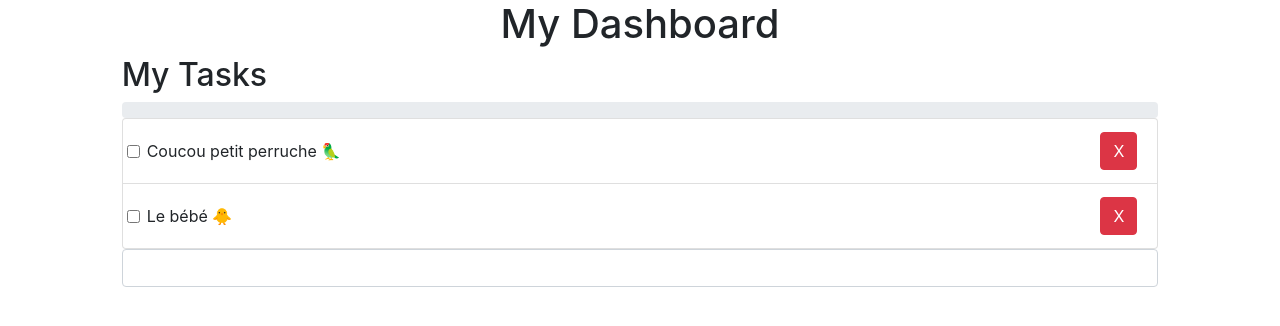
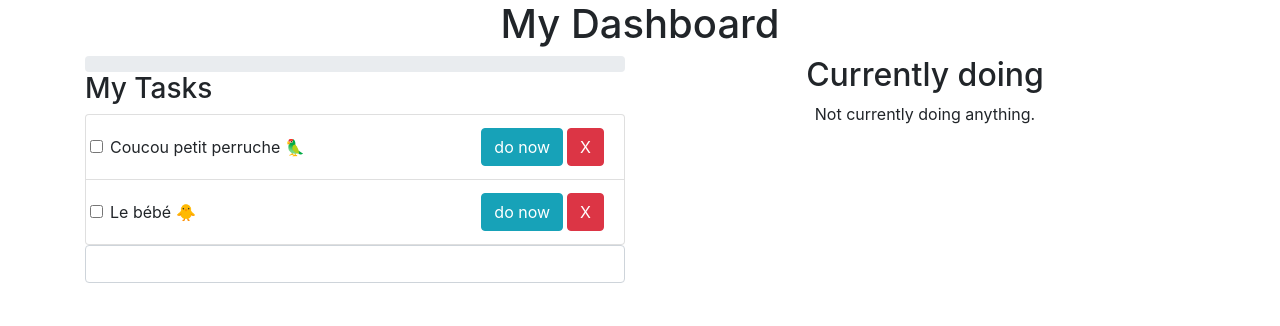
Before and after one commit to AraHugoAra/pomodoro-matrice, a React (Create React App) app: page / in a window 1280 px wide. Shown: the top 326 px of the page. Built offline with nearby package versions, Linux system fonts and the light colour scheme.

Commit message:
step 6 en cours

```diff
--- a/public/index.html
+++ b/public/index.html
@@ -5,10 +5,10 @@
     <meta http-equiv="X-UA-Compatible" content="IE=edge">
     <meta name="viewport" content="width=device-width, initial-scale=1.0">
     <link rel="stylesheet" href="https://cdn.jsdelivr.net/npm/bootstrap@4.1.3/dist/css/bootstrap.min.css" integrity="sha384-MCw98/SFnGE8fJT3GXwEOngsV7Zt27NXFoaoApmYm81iuXoPkFOJwJ8ERdknLPMO" crossorigin="anonymous">
-
     <title>Pomodoro To Do</title>
 </head>
 <body>
-    <div class="col-sm-10 offset-1" id="root"></div>
+    <h1 class="text-center">My Dashboard</h1>
+    <div class="container" id="root"></div>
 </body>
 </html>
--- /dev/null
+++ b/src/App.jsx
@@ -0,0 +1,20 @@
+import React, { useState } from 'react'
+import Currently from "./Currently"
+import MyTasks from "./MyTasks"
+
+export default function App() {
+    const [tasks, setTasks] = useState([
+        {content: "Coucou petit perruche 🦜", finished: false},
+        {content: "Le bébé 🐥", finished: false}
+    ])
+    const [focused, setFocus] = useState("");
+    return(
+        <div className="row">
+            <MyTasks tasks={tasks} setTasks={setTasks} />
+            <Currently
+                tasks={tasks}
+                focused={focused}
+                setFocus={setFocus} />
+        </div>
+    )
+}
--- /dev/null
+++ b/src/Currently.jsx
@@ -0,0 +1,12 @@
+import React from "react";
+
+export default function Currently({ tasks, focused, setFocus }) {
+  return (
+    <div className="col">
+        <h2 className="text-center">Currently doing</h2>
+        <p className="text-center">
+            {focused ? `${focused}` : "Not currently doing anything."}
+        </p>
+    </div>
+  )
+}
--- a/src/app.jsx
+++ b/src/MyTasks.jsx
@@ -1,12 +1,8 @@
-import React, { useState } from "react";
+import React from "react";
 import NewTask from "./NewTask";
 import TasksList from "./TasksList";
 
-export default function App() {
-    const [tasks, setTasks] = useState([
-        {content: "Coucou petit perruche 🦜", finished: false},
-        {content: "Le bébé 🐥", finished: false}
-    ])
+export default function MyTasks({ tasks, setTasks }) {
 
     function handleSubmit(e) {
         e.preventDefault()
@@ -15,10 +11,9 @@ export default function App() {
     }
 
   return (
-    <>
-        <h1 className="text-center">My Dashboard</h1>
+    <div className="col" >
         <TasksList tasks={tasks} setTasks={setTasks} />
         <NewTask handleSubmit={handleSubmit} />
-    </>
+    </div>
   );
 }
--- a/src/TasksList.jsx
+++ b/src/TasksList.jsx
@@ -15,8 +15,8 @@ export default function TasksList({ tasks, setTasks }) {
     }
     return(
         <>
-            <h2>My Tasks</h2>
             <ProgressBar tasks={tasks} />
+            <h3>My Tasks</h3>
             <ul className="list-group">
                 {tasks.map((task, index) =>
                 <li
@@ -26,18 +26,24 @@ export default function TasksList({ tasks, setTasks }) {
                     <input
                         className="form-check-input mb-1"
                         type="checkbox"
-                        // name={index}
                         id={index}
                         onChange={() => {handleCheck(task, index)}}
                     />
                     <label className="my-2" htmlFor={index}>{task.content}
                     </label>
-                    <button
-                        className="btn btn-danger"
-                        onClick={(e) => handleDelete(e, task)}
-                    >
-                        X
-                    </button>
+                    <div>
+                        {!task.finished && <button
+                            className="btn btn-info"
+                        >
+                            do now
+                        </button>}
+                        <button
+                            className="btn btn-danger ml-1"
+                            onClick={(e) => handleDelete(e, task)}
+                        >
+                            X
+                        </button>
+                    </div>
                 </li>)}
             </ul>
         </>
--- a/src/index.jsx
+++ b/src/index.jsx
@@ -1,7 +1,6 @@
 import React, { StrictMode } from "react";
 import ReactDOM from "react-dom";
-
-import App from "./app";
+import App from "./App"
 
 ReactDOM.render(
   <StrictMode>
```
